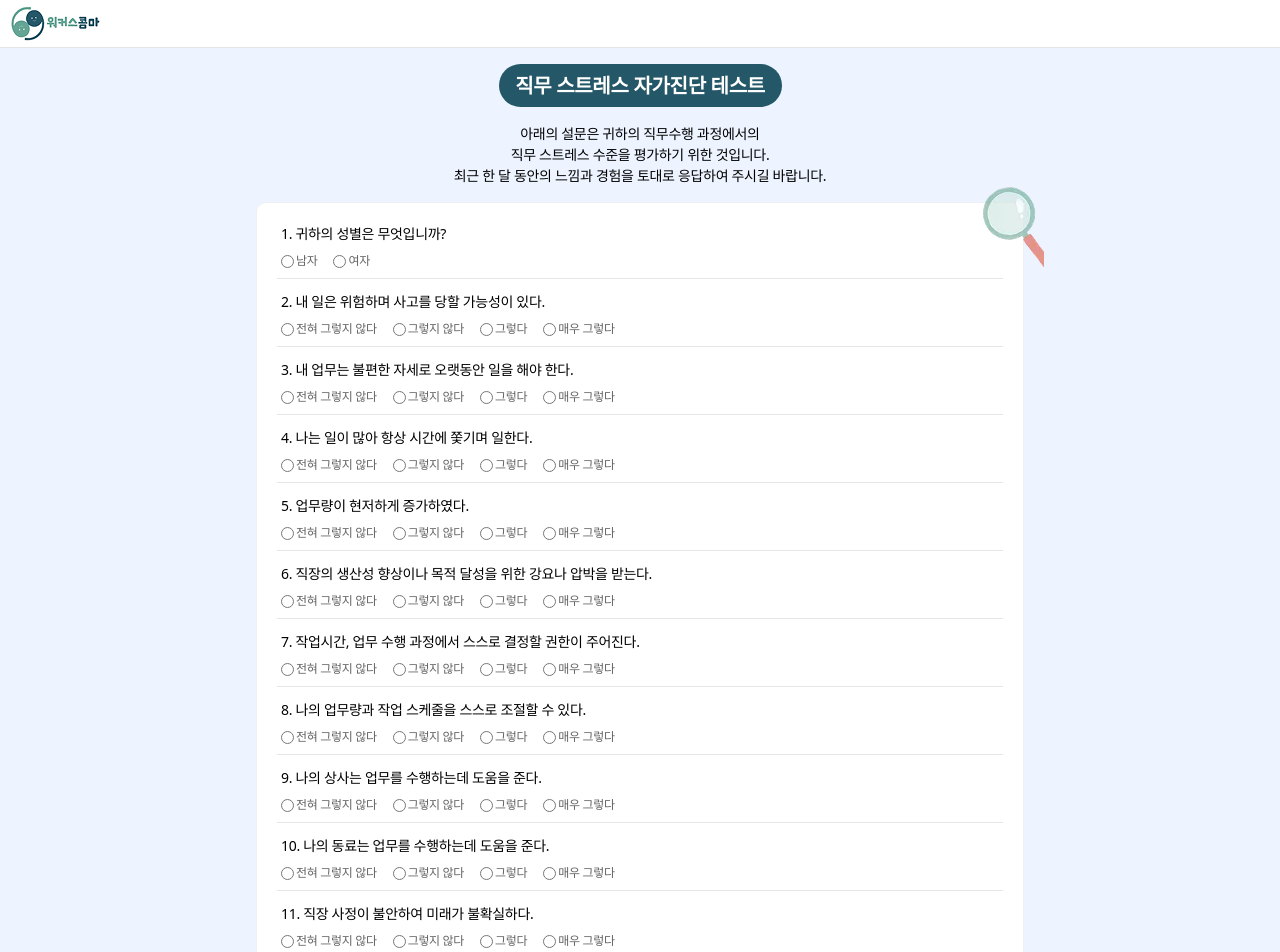
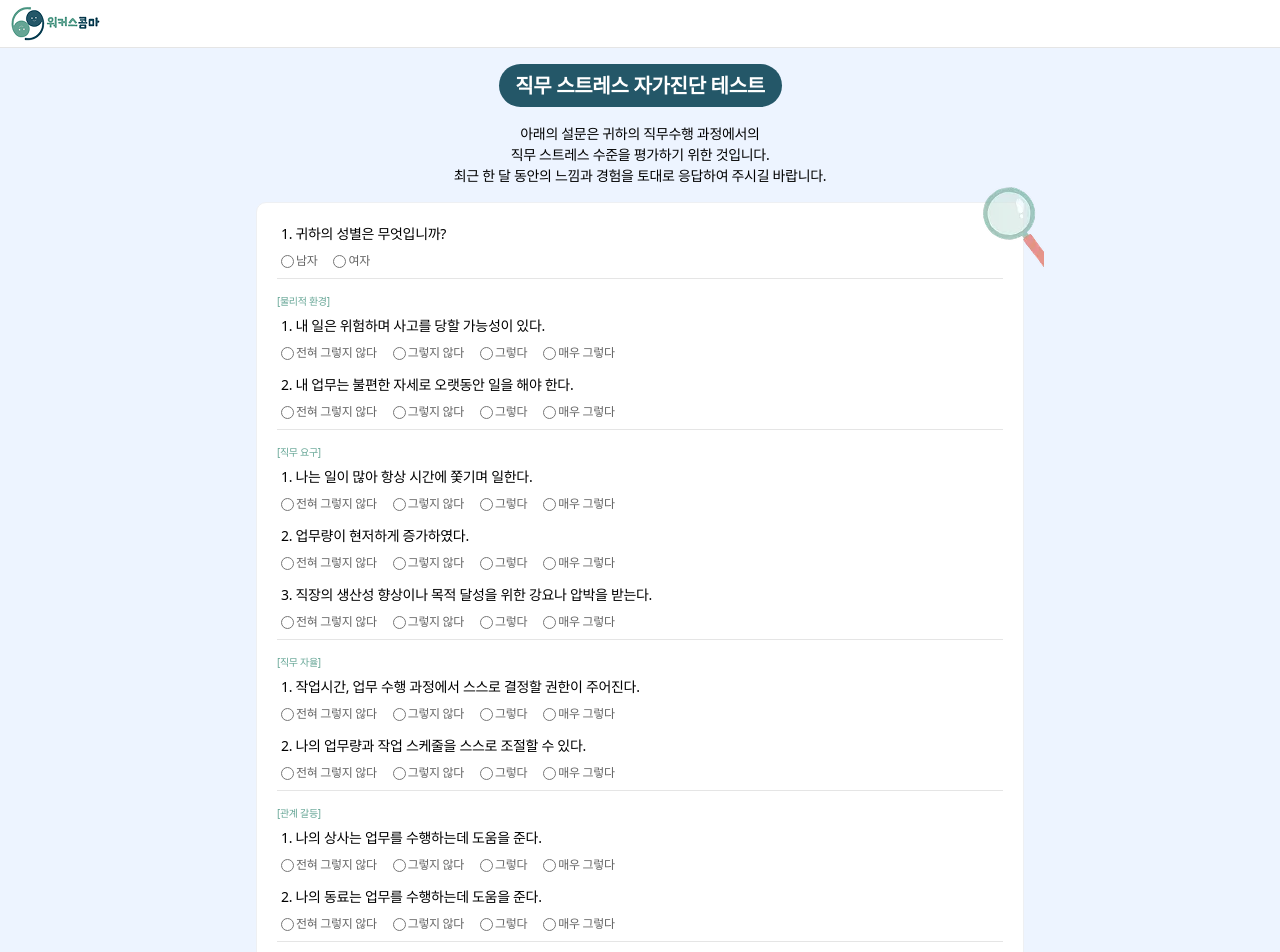
Before and after one commit to WorkersComma/workerscomma.github.io, a React (Vite) app: page /self-diagnosis/stress in a window 1280 px wide. Shown: the top 952 px of the page. Built offline with nearby package versions, Linux system fonts and the light colour scheme; a web font is replaced by a local one.

Commit message:
ui: 직무 스트레스 하위 항목 표시

```diff
--- a/src/features/self-diagnosis/stress/StressTestPage.tsx
+++ b/src/features/self-diagnosis/stress/StressTestPage.tsx
@@ -3,11 +3,33 @@ import { useForm, type SubmitHandler } from "react-hook-form";
 import { useNavigate } from "@tanstack/react-router";
 import { Heading1 } from "../../../shared/components/Heading1";
 import testSetJson from "./test-set.json";
-import type { TestSet } from "./types";
+import type { Test, TestSet } from "./types";
 import magnifier from "../assets/magnifier.webp";
 import magnifier2x from "../assets/magnifier@2x.webp";
 
-const testSet = testSetJson as TestSet;
+const testSetGroup = (testSetJson as TestSet).reduce((acc, cur) => {
+  if (!acc.get(cur.type)) {
+    acc.set(cur.type, []);
+  }
+  const currentTestSet = acc.get(cur.type)!;
+  currentTestSet?.push(cur);
+  acc.set(cur.type, currentTestSet);
+
+  return acc;
+}, new Map<TestSet[number]["type"], TestSet>());
+
+const testSetTypeTextMap: { [Key in TestSet[number]["type"]]: string } = {
+  성별: "",
+  물리환경: "물리적 환경",
+  직무요구: "직무 요구",
+  직무자율: "직무 자율",
+  관계갈등: "관계 갈등",
+  직무불안성: "직무 불안정",
+  조직체계: "조직체계",
+  보상부적절: "보상 부적절",
+  "일-삶의 균형": "직장 문화",
+};
+const testSet = [...testSetGroup.entries()];
 
 type Inputs = { [key: string]: string };
 
@@ -128,11 +150,18 @@ export const StressTestPage: FC = () => {
           className="w-full flex flex-col items-center gap-2 bg-white rounded-[10px] border border-[#EEF0F3] py-4 px-5"
           onSubmit={handleSubmit(onSubmit)}
         >
-          {testSet.map((test, index) => (
+          {testSet.map(([type, subTestSet]) => (
             <div
-              key={test.question}
-              className="w-full border-b last-of-type:border-none border-b-[#E5E5E5] p-1 pb-2"
+              key={type}
+              className="w-full border-b last-of-type:border-none border-b-[#E5E5E5]"
             >
+              {testSetTypeTextMap[type] && (
+                <span className="text-[#65A595] text-[0.625rem] font-medium">
+                  [{testSetTypeTextMap[type]}]
+                </span>
+              )}
+              {subTestSet.map((test: Test, index: number) => (
+                <div key={test.question} className="w-full p-1 pb-2">
                   <fieldset className="@container w-full">
                     <legend
                       className={`font-medium text-[0.875rem] whitespace-pre-line${
@@ -153,7 +182,9 @@ export const StressTestPage: FC = () => {
                             type="radio"
                             id={`${test.id}-${option.value}`}
                             defaultValue={option.value}
-                        {...register(test.id.toString(), { required: true })}
+                            {...register(test.id.toString(), {
+                              required: true,
+                            })}
                           />
                           <label
                             htmlFor={`${test.id}-${option.value}`}
@@ -165,6 +196,8 @@ export const StressTestPage: FC = () => {
                       ))}
                     </div>
                   </fieldset>
+                </div>
+              ))}
             </div>
           ))}
 
```
Lines whose indentation alone changed are shown as unchanged.
